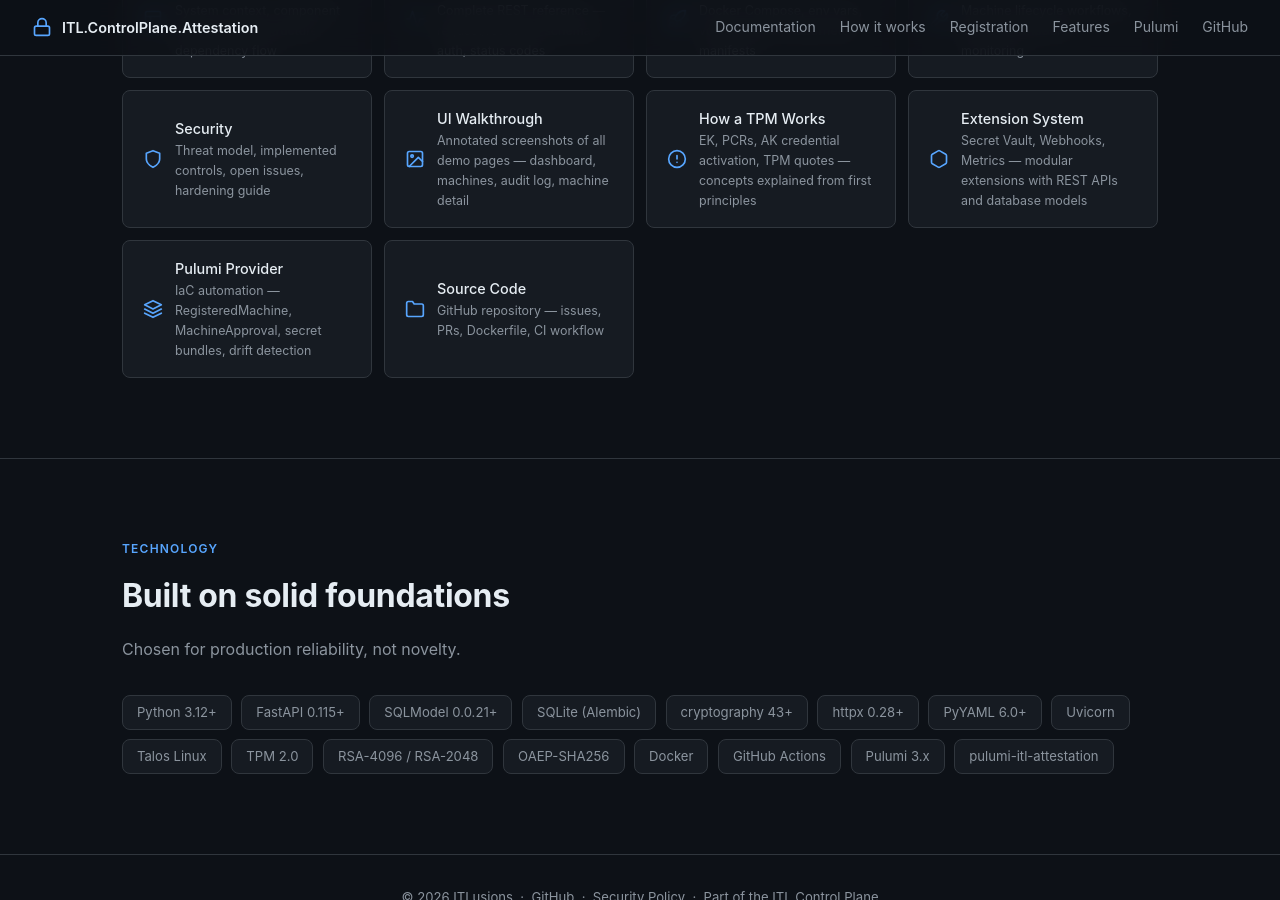
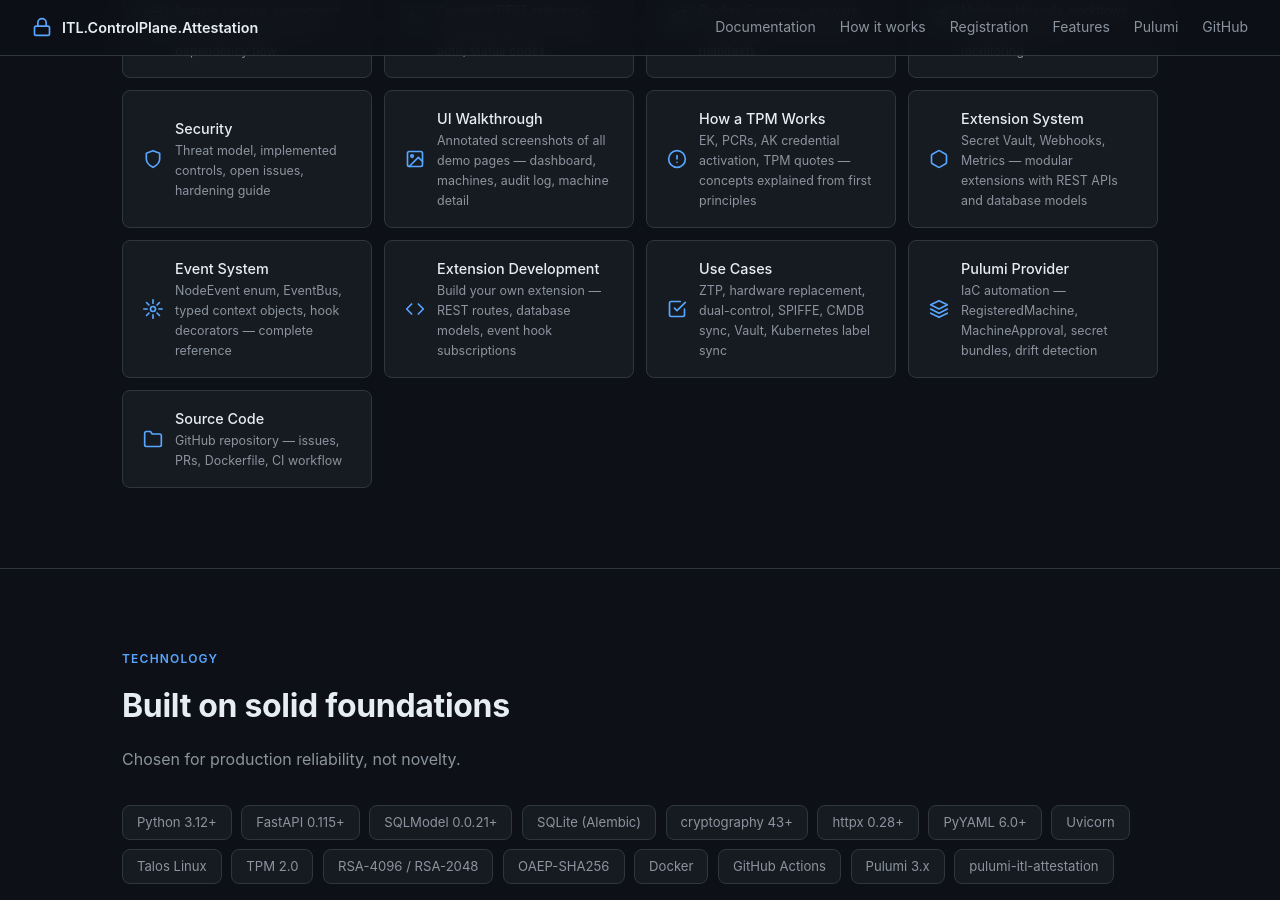
Before and after one commit to ITlusions/ITL.ControlPlane.Attestation, a Jekyll site: the page docs/index.html, which Jekyll copies as it is, in a window 1280 px wide and 900 px high, scrolled down 4553 px. Built offline with Jekyll 4.4.1, drawn with Linux system fonts in a browser that asks for light colours.

Commit message:
feat(docs): add new sections for Event System, Extension Development, and Use Cases

```diff
--- a/docs/index.html
+++ b/docs/index.html
@@ -831,6 +831,27 @@
           <div class="doc-desc">Secret Vault, Webhooks, Metrics — modular extensions with REST APIs and database models</div>
         </div>
       </a>
+      <a href="advanced/event-system" class="doc-link">
+        <div class="doc-icon"><svg viewBox="0 0 24 24" fill="none" stroke="currentColor" stroke-width="2" stroke-linecap="round" stroke-linejoin="round"><circle cx="12" cy="12" r="3"/><path d="M12 1v4M12 19v4M4.22 4.22l2.83 2.83M16.95 16.95l2.83 2.83M1 12h4M19 12h4M4.22 19.78l2.83-2.83M16.95 7.05l2.83-2.83"/></svg></div>
+        <div>
+          <div class="doc-title">Event System</div>
+          <div class="doc-desc">NodeEvent enum, EventBus, typed context objects, hook decorators — complete reference</div>
+        </div>
+      </a>
+      <a href="advanced/extension-development" class="doc-link">
+        <div class="doc-icon"><svg viewBox="0 0 24 24" fill="none" stroke="currentColor" stroke-width="2" stroke-linecap="round" stroke-linejoin="round"><polyline points="16 18 22 12 16 6"/><polyline points="8 6 2 12 8 18"/></svg></div>
+        <div>
+          <div class="doc-title">Extension Development</div>
+          <div class="doc-desc">Build your own extension — REST routes, database models, event hook subscriptions</div>
+        </div>
+      </a>
+      <a href="advanced/use-cases" class="doc-link">
+        <div class="doc-icon"><svg viewBox="0 0 24 24" fill="none" stroke="currentColor" stroke-width="2" stroke-linecap="round" stroke-linejoin="round"><path d="M9 11l3 3L22 4"/><path d="M21 12v7a2 2 0 0 1-2 2H5a2 2 0 0 1-2-2V5a2 2 0 0 1 2-2h11"/></svg></div>
+        <div>
+          <div class="doc-title">Use Cases</div>
+          <div class="doc-desc">ZTP, hardware replacement, dual-control, SPIFFE, CMDB sync, Vault, Kubernetes label sync</div>
+        </div>
+      </a>
       <a href="advanced/pulumi-provider" class="doc-link">
         <div class="doc-icon"><svg viewBox="0 0 24 24" fill="none" stroke="currentColor" stroke-width="2" stroke-linecap="round" stroke-linejoin="round"><path d="M12 2L2 7l10 5 10-5-10-5z"/><path d="M2 17l10 5 10-5"/><path d="M2 12l10 5 10-5"/></svg></div>
         <div>
```
